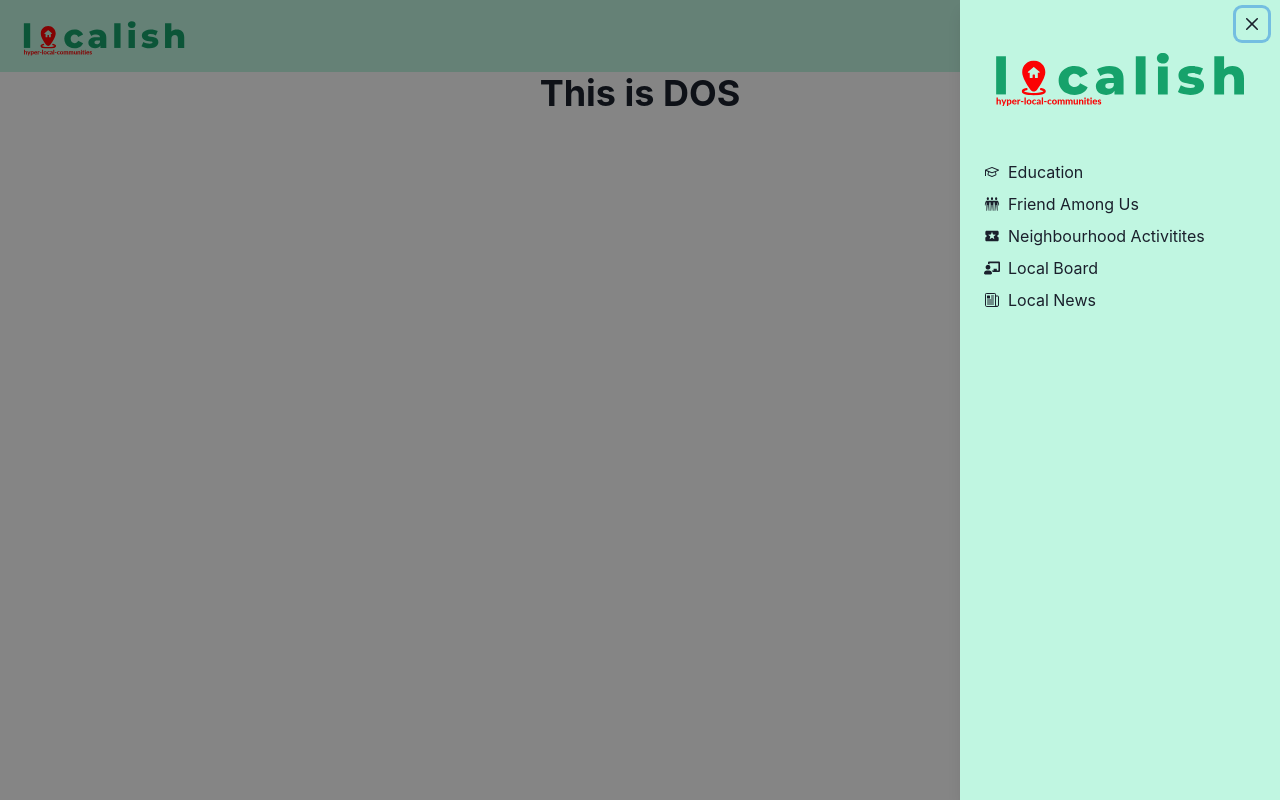
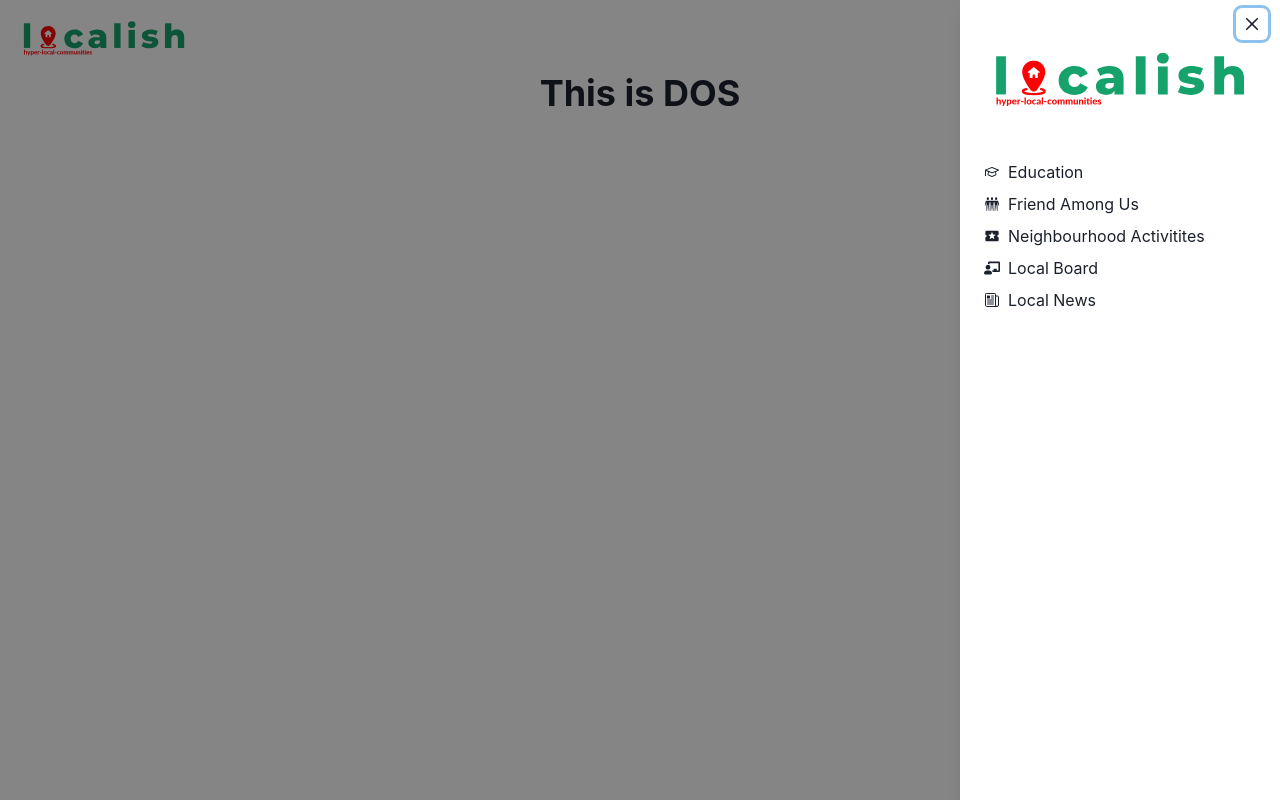
Before and after one commit to OkkarMin/localish-aws-buildon2021, a Next.js app: page / in a window 1280 px wide. Both pictures are taken after a click on the button "Open menu drawer". Built offline with nearby package versions, Linux system fonts and the light colour scheme.

Commit message:
style: :lipstick: Remove background color

```diff
--- a/src/components/layout/drawer-menu.tsx
+++ b/src/components/layout/drawer-menu.tsx
@@ -43,11 +43,11 @@ const DrawerMenu = ({ isOpen, onClose }) => {
       <DrawerOverlay />
       <DrawerContent>
         <DrawerCloseButton />
-        <DrawerHeader bg="greenPrimary.100">
+        <DrawerHeader>
           <Image h="120px" src="/localish.svg" alt="localish logo" />
         </DrawerHeader>
 
-        <DrawerBody bg="greenPrimary.100">
+        <DrawerBody>
           <DrawerMenuItem
             itemName="Education"
             icon={<VscMortarBoard />}
--- a/src/components/layout/navbar.tsx
+++ b/src/components/layout/navbar.tsx
@@ -17,7 +17,7 @@ const NavBar = () => {
   const { isOpen, onOpen, onClose } = useDisclosure();
 
   return (
-    <Flex as="nav" align="center" p="4" bg="greenPrimary.100">
+    <Flex as="nav" align="center" p="4">
       <Link href="/">
         <ChakraLink>
           <Image h="40px" src="/localish.svg" alt="localish logo" />
```
